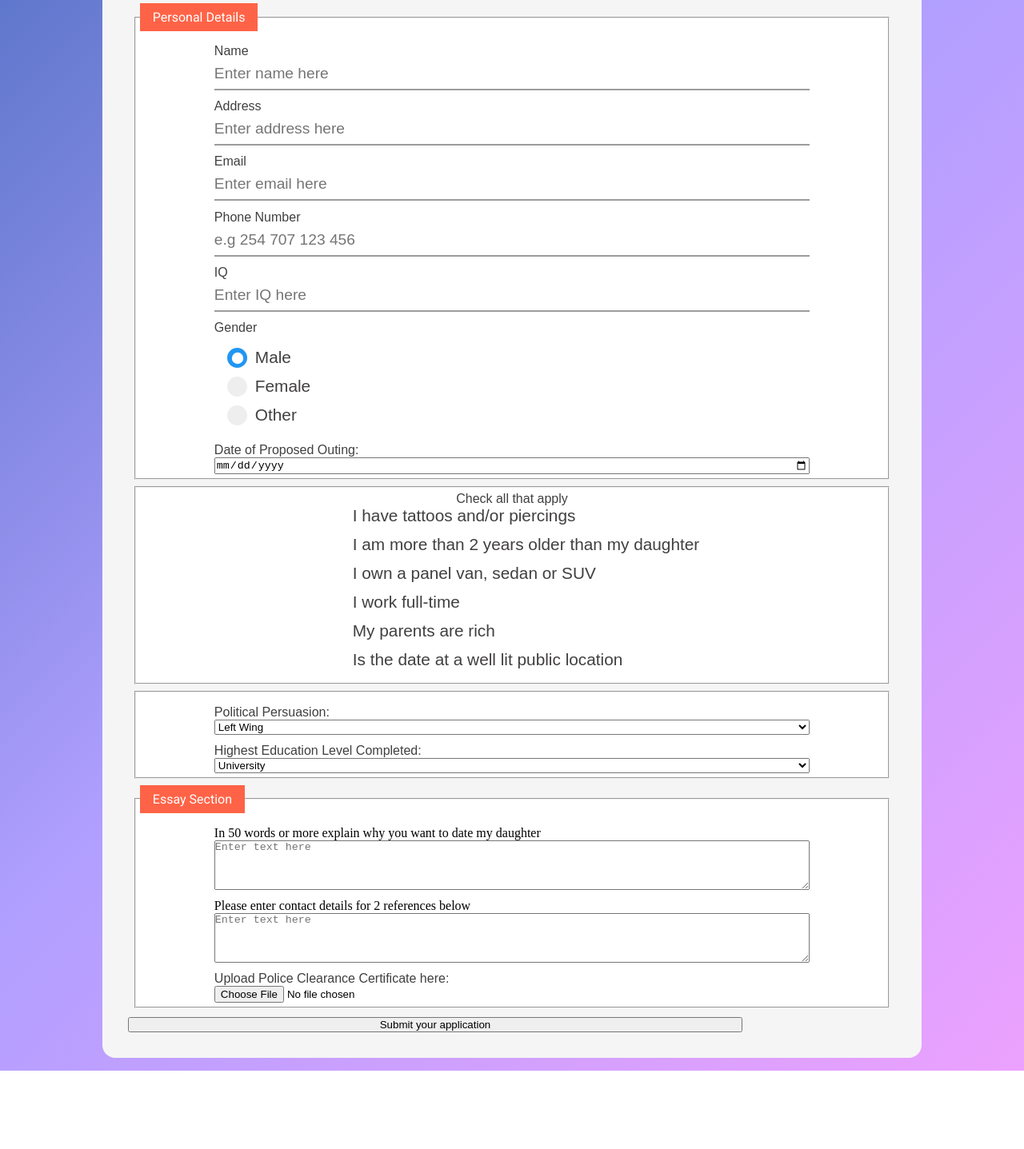
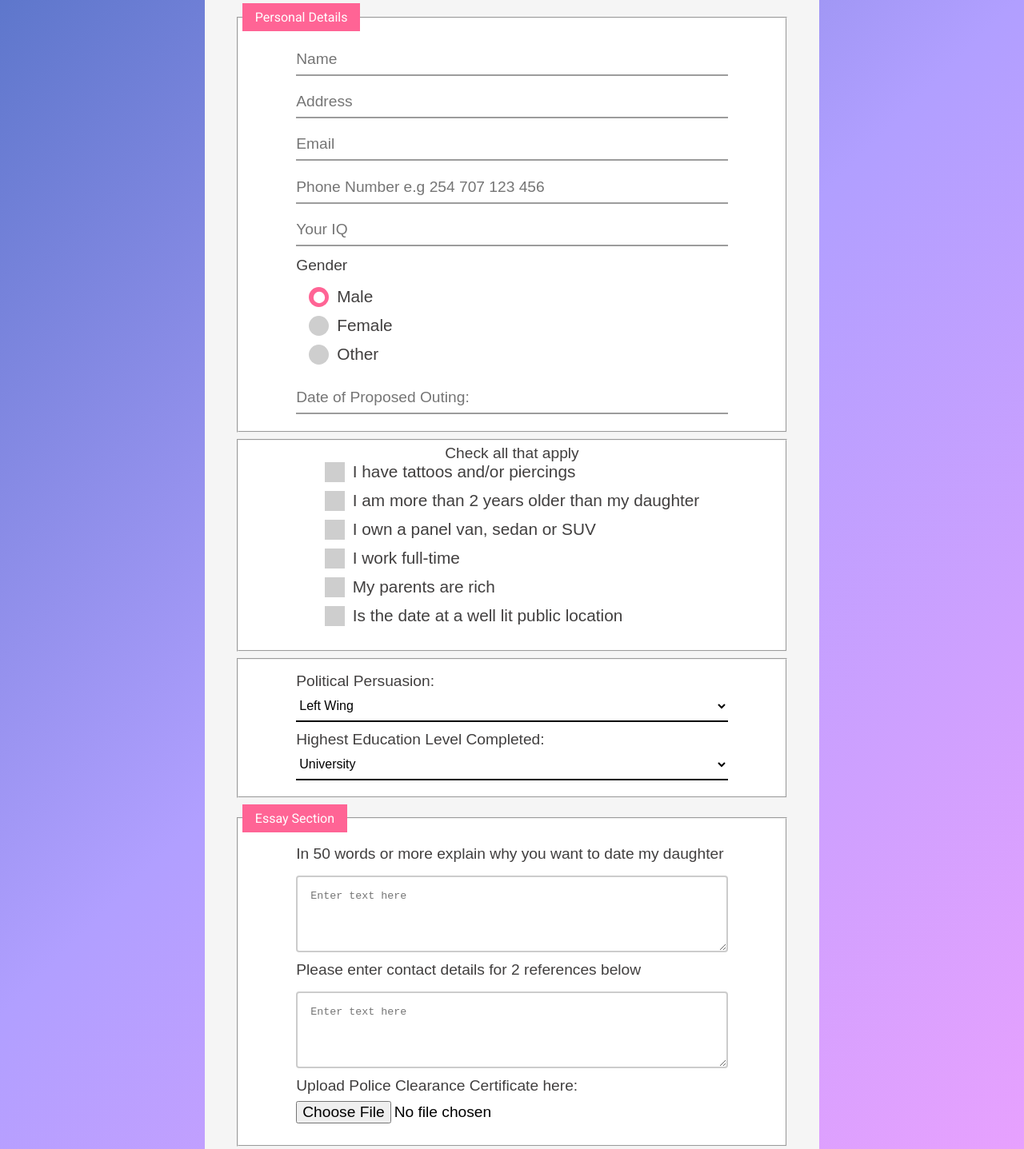
Before and after one commit to Wandonium/Survey-Form, a plain HTML site: page index.html in a window 1280 px wide. Shown: the part 180-1617 px from the top of the page at 80% size. Before the commit the page ends 1519 px from the top, so only its background shows below. Drawn offline with Linux system fonts and the light colour scheme.

Commit message:
responsive version

```diff
--- a/index.html
+++ b/index.html
@@ -14,24 +14,29 @@
         <fieldset>
             <legend>Personal Details</legend>
             <div class="input-group">
-                <label for="fname">Name</label>
-                <input type="text" id="fname" name="fname" placeholder="Enter name here" required>
+                <input type="text" id="fname" name="fname" placeholder="Name " required>
+                <span class="input-border-left"></span>
+                <span class="input-border-right"></span>
             </div>
             <div class="input-group">
-                <label for="address">Address</label>
-                <input type="text" id="address" name="address" placeholder="Enter address here" required>
+                <input type="text" id="address" name="address" placeholder="Address " required>
+                <span class="input-border-left"></span>
+                <span class="input-border-right"></span>
             </div>
             <div class="input-group">
-                <label for="email">Email</label>
-                <input type="email" id="email" name="email" placeholder="Enter email here" required>
+                <input type="email" id="email" name="email" placeholder="Email " required>
+                <span class="input-border-left"></span>
+                <span class="input-border-right"></span>
             </div>
             <div class="input-group">
-                <label for="pNumber">Phone Number</label>
-                <input type="text" id="pNumber" name="pNumber" placeholder="e.g 254 707 123 456">
+                <input type="text" id="pNumber" name="pNumber" placeholder="Phone Number e.g 254 707 123 456">
+                <span class="input-border-left"></span>
+                <span class="input-border-right"></span>
             </div>
             <div class="input-group">
-                <label for="iq">IQ</label>
-                <input type="text" id="iq" name="iq" placeholder="Enter IQ here">
+                <input type="number" id="iq" name="iq" placeholder="Your IQ">
+                <span class="input-border-left"></span>
+                <span class="input-border-right"></span>
             </div>
             <div class="input-group">
                 <label for="gender">Gender</label>
@@ -51,8 +56,9 @@
                 </div>
             </div>
             <div class="input-group">
-                <label for="outing-date">Date of Proposed Outing:</label>
-                <input type="date" name="outing-date">
+                <input placeholder="Date of Proposed Outing:" type="text" onfocus="(this.type='date')" onblur="(this.type='text')" id="date">
+                <span class="input-border-left"></span>
+                <span class="input-border-right"></span>
             </div>
         </fieldset>
         <fieldset>
@@ -113,13 +119,12 @@
         <fieldset>
             <legend>Essay Section</legend>
             <div class="input-group">
-                <label for="explanation"></label>
-                <p> In 50 words or more explain why you want to date my daughter</p>
+                <p class="text-q"> In 50 words or more explain why you want to date my daughter</p>
                 <textarea id="explanation" name="explanation" rows="4" cols="50" placeholder="Enter text here"></textarea>
             </div>
             <div class="input-group">
                 <label for="references"></label>
-                <p> Please enter contact details for 2 references below</p>
+                <p class="text-q"> Please enter contact details for 2 references below</p>
                 <textarea id="references" name="references" rows="4" cols="50" placeholder="Enter text here"></textarea>
             </div>
             <div class="input-group">
--- a/style.css
+++ b/style.css
@@ -1,5 +1,10 @@
 @import url('https://fonts.googleapis.com/css2?family=Poppins:wght@500&display=swap');
 @import url('https://fonts.googleapis.com/css2?family=Roboto&display=swap');
+
+:root {
+    --primary-color: #ff6495;
+}
+
 
 * {
     margin: 0;
@@ -16,7 +21,7 @@ body {
 }
 
 form {
-    width: 80%;
+    width: 60%;
     height: 100%;
     padding: 2rem;
     border-radius: 1rem;
@@ -26,7 +31,7 @@ form {
 
 fieldset {
     margin: .5rem;
-    padding: .3rem;
+    padding: .3rem .3rem 1.2rem .3rem;
     /* font-size: 1.2rem; */
     background-color: white;
     display: flex;
@@ -35,25 +40,55 @@ fieldset {
 }
 
 legend {
-    background-color: tomato;
+    background-color: var(--primary-color);
     color: white;
     padding: .5rem 1rem;
     font-family: 'Roboto', sans-serif;
 }
 
-input[type=text], input[type=email] {
-    border-top: none;
-    border-left: none;
-    border-right: none;
-    border-bottom: 2px solid rgb(156, 156, 156);
+input {
+    border: none;
     background-color: white;
-    /* margin: .5rem 0; */
     padding: .5rem 0;
     font-size: 1.2rem;
 }
 
-label {
+.input-border-left {
+    display: inline-block;
+    height: 2px;
+    width: 0;
+    z-index: 2;
+    position: relative;
+    background-color: black;
+    transition: width .5s linear;
+}
+
+.input-border-right {
+    display: inline-block;
+    height: 2px;
+    width: 100%;
+    border: none;
+    position: relative;
+    top: -2px;
+    z-index: 1;
+    background-color: rgb(156, 156, 156);
+}
+
+input[type=text]:focus,
+input[type=email]:focus,
+input[type=number]:focus {
+    outline: none;
+}
+
+input[type=text]:focus ~ .input-border-left,
+input[type=email]:focus ~ .input-border-left,
+input[type=number]:focus ~ .input-border-left {
+    width: 100%;
+}
+
+label, .text-q {
     color: rgb(65, 63, 63);
+    font-size: 1.2rem;
     font-family: Arial, Helvetica, sans-serif;
 }
 
@@ -90,11 +125,13 @@ label {
     user-select: none;
 }
 
-/* Hide the browser's default radio button */
+/* Hide the browser's default radio button/checkbox */
 .container input {
     position: absolute;
     opacity: 0;
     cursor: pointer;
+    height: 0;
+    width: 0;
 }
 
 /* Create a custom radio button */
@@ -104,34 +141,57 @@ label {
     left: 0;
     height: 25px;
     width: 25px;
-    background-color: #eee;
+    background-color: rgb(206, 206, 206);
     border-radius: 50%;
 }
 
+/* Create a custom checkbox */
+.checkbox {
+    position: absolute;
+    top: 0;
+    left: 0;
+    height: 25px;
+    width: 25px;
+    background-color: rgb(206, 206, 206);
+}
+
 /* On mouse-over, add a grey background color */
-.container:hover input ~ .checkmark {
+.container:hover input ~ .checkmark,
+.container:hover input ~ .checkbox {
     background-color: #ccc;
 }
 
 /* When the radio button is checked, add a blue background */
-.container input:checked ~ .checkmark {
-    background-color: #2196F3;
-    color: green;
+.container input:checked ~ .checkmark,
+.container input:checked ~ .checkbox {
+    background-color: var(--primary-color);
 }
 
 /* Create the indicator (the dot/circle - hidden when not checked) */
 .checkmark:after {
     content: "";
     position: absolute;
-    /* display: none; */
     opacity: 0;
+}
+
+/* Create the checkmark/indicator (hidden when not checked) */
+.checkbox:after {
+    content: "";
+    position: absolute;
+    opacity: 0;
+}
+
+/* Show the checkmark when checked */
+.container input:checked ~ .checkbox:after {
+    opacity: 1;
+    transform: rotate(45deg) scale(1.8);
 }
 
 /* Show the indicator (dot/circle) when checked */
 .container input:checked ~ .checkmark:after {
     /* display: block; */
     opacity: 1;
-    transform: scale(1.8,1.8);
+    transform: scale(1.8);
 }
 
 /* Style the indicator (dot/circle) */
@@ -142,10 +202,121 @@ label {
    height: 8px;
    border-radius: 50%;
    background: white;
-   transform: scale(0,0);
+   transform: scale(0);
+    transition: transform 0.4s cubic-bezier(0.45, 1.8, 0.5, 0.75);
+}
+
+/* Style the checkmark/indicator */
+.container .checkbox:after {
+    left: 9px;
+    top: 5px;
+    width: 5px;
+    height: 10px;
+    border: solid white;
+    border-width: 0 2px 2px 0;
+    transform: rotate(45deg) scale(0);
     transition: transform 0.4s cubic-bezier(0.45, 1.8, 0.5, 0.75);
 }
 
 .gender {
     margin: 1rem 0 0 1rem;
 }
+
+select {
+    height: 2.5rem;
+    border-top: none;
+    border-left: none;
+    border-right: none;
+    border-bottom: 2px solid black;
+    background: transparent;
+    font-size: 1rem;
+}
+
+textarea {
+    padding: 1rem;
+    border: 2px solid #ccc;
+    border-radius: 4px;
+    margin-top: 1rem;
+}
+
+button {
+    width: 20rem;
+    margin-left: 45%;
+    margin-bottom: 1rem;
+    text-align: center;
+    padding: 1rem;
+    font-size: 1.2rem;
+    background-image: linear-gradient(-225deg, #5271C4 0%, #B19FFF 48%, #ECA1FE 100%);
+    border-radius: 1rem;
+    border: 1px solid white;
+    color: white;
+}
+
+@media screen and (max-width: 992px) {
+    form {
+        width: 95%;
+        margin: 1rem;
+        padding: 0;
+    }
+    .title {
+        font-size: 1rem;
+        text-align: center;
+    }
+
+    .headline {
+        margin-top: 1rem;
+        font-size: 1rem;
+        text-align: center;
+    }
+
+    .input-group, textarea {
+        width: 95%;
+    }
+
+    button {
+        padding: .5rem;
+        margin-left: 13rem;
+    }
+
+    input[type=file] {
+        width: 90%;
+    }
+}
+
+@media screen and (max-width: 600px) {
+
+    form {
+        width: 95%;
+        margin: 1rem;
+        padding: 0;
+    }
+    .title {
+        font-size: 1rem;
+        text-align: center;
+    }
+
+    .headline {
+        margin-top: 1rem;
+        font-size: 1rem;
+        text-align: center;
+    }
+
+    .input-group, textarea {
+        width: 95%;
+    }
+
+    button {
+        padding: .5rem;
+        margin-left: 10%;
+    }
+
+    input[type=file] {
+        width: 90%;
+    }
+}
+
+@media screen and (max-width: 400px) {
+    button {
+        margin-left: .8rem;
+    }
+}
```
